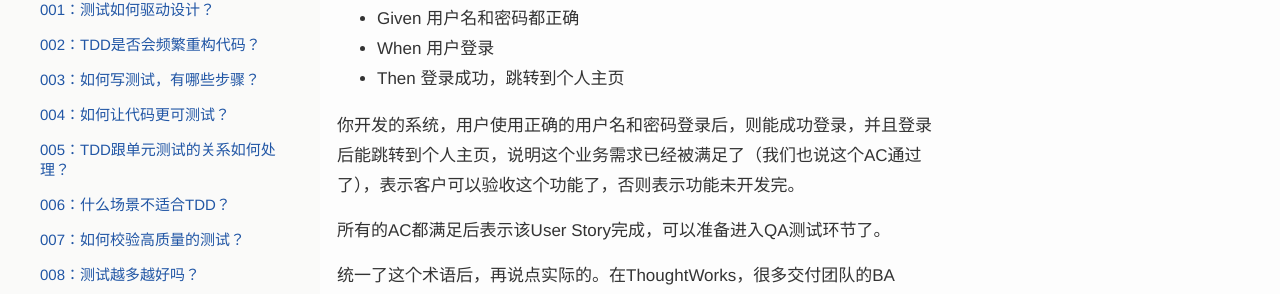
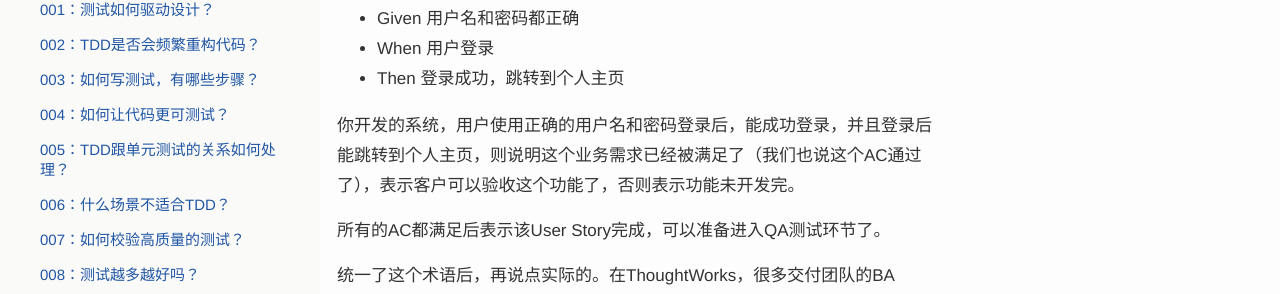
Before and after one commit to xp-bootcamp/xp-bootcamp.github.io, a Jekyll site: the page built from page/tdd/questions/012.md, in a window 1280 px wide and 900 px high, scrolled down 328 px. Shown: the part 144-438 px from the top of the window. Built offline with Jekyll 4.4.1, drawn with Linux system fonts in a browser that asks for light colours; nearby versions of some CDN libraries; comment, search, counter and statistics services are not loaded; a style sheet for code colours, icons or effects is not loaded.

Commit message:
Update
Signed-off-by: Yuan Shenjian <sjyuan@thoughtworks.com>

```diff
--- a/page/tdd/questions/012.md
+++ b/page/tdd/questions/012.md
@@ -18,7 +18,7 @@ tag: tdd-question-100
 - When 用户登录
 - Then 登录成功，跳转到个人主页
 
-你开发的系统，用户使用正确的用户名和密码登录后，则能成功登录，并且登录后能跳转到个人主页，说明这个业务需求已经被满足了（我们也说这个AC通过了），表示客户可以验收这个功能了，否则表示功能未开发完。
+你开发的系统，用户使用正确的用户名和密码登录后，能成功登录，并且登录后能跳转到个人主页，则说明这个业务需求已经被满足了（我们也说这个AC通过了），表示客户可以验收这个功能了，否则表示功能未开发完。
 
 所有的AC都满足后表示该User Story完成，可以准备进入QA测试环节了。
 
```
